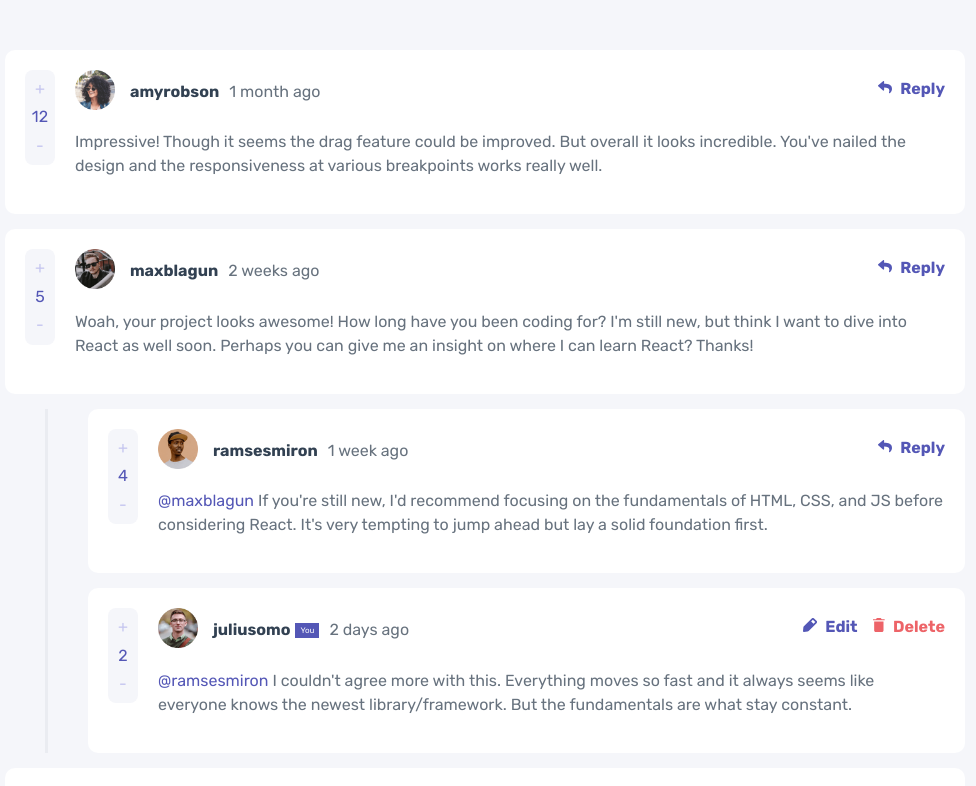
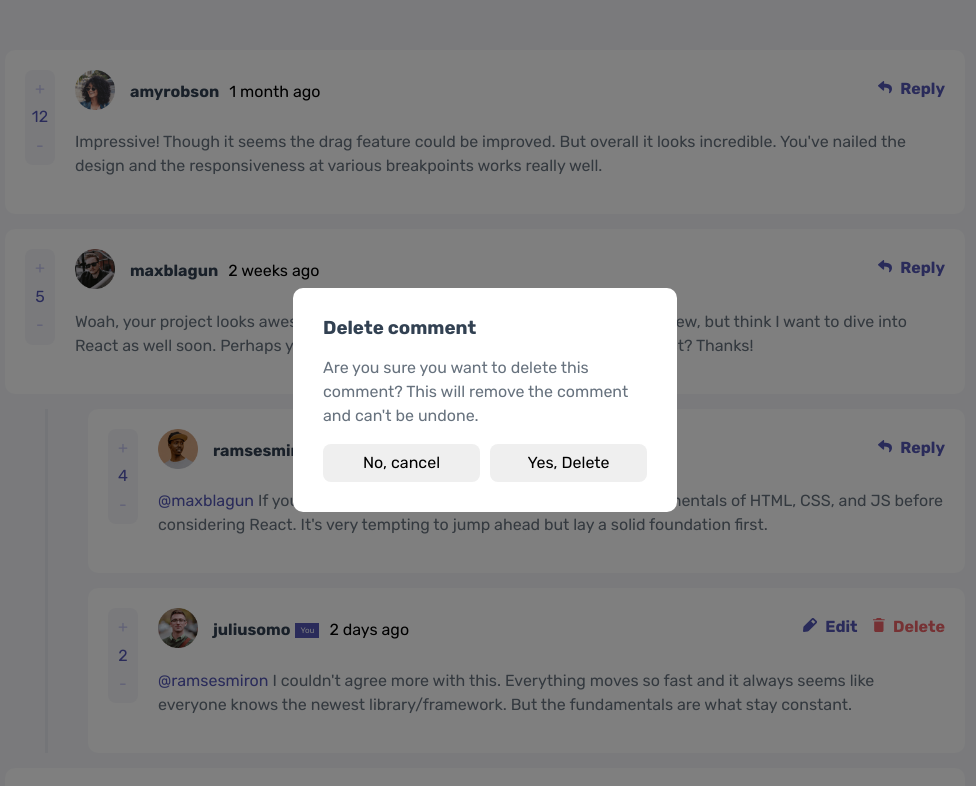
Before and after one commit to Kerri-AnnBates/interactive-comments, a React (Create React App) app in the folder client/: page / in a window 1280 px wide. Shown: the top 786 px of the page, without its empty margins (155-1131 px from the left). Built offline with nearby package versions, Linux system fonts and the light colour scheme.

Commit message:
init styles for modal

```diff
--- a/client/src/styles/css/app.css
+++ b/client/src/styles/css/app.css
@@ -350,10 +350,17 @@ body {
   min-height: 100%;
   background-color: #f5f6fa;
   padding: 50px 0;
+  position: relative;
 }
 
 p {
   line-height: 1.5rem;
+  color: #67727e;
+}
+
+h1, h2, h3, h4, h5, h6 {
+  color: #324152;
+  margin: 0;
 }
 
 .container {
@@ -367,8 +374,16 @@ img {
   max-width: 100%;
 }
 
+button {
+  display: inline-block;
+  padding: 10px 25px;
+  border-radius: 8px;
+  border: none;
+}
+
 button:hover {
   cursor: pointer;
+  background-color: #9b9dd5;
 }
 
 .replies {
@@ -378,10 +393,6 @@ button:hover {
 }
 
 .primary-btn {
-  display: inline-block;
-  padding: 10px 25px;
-  border-radius: 8px;
-  border: none;
   background-color: #5457b6;
   color: #ffffff;
 }
@@ -405,7 +416,6 @@ textarea:focus {
   background-color: #ffffff;
   padding: 20px;
   border-radius: 10px;
-  color: #67727e;
   position: relative;
 }
 
@@ -444,9 +454,6 @@ textarea:focus {
     right: auto;
     bottom: auto;
   }
-}
-.comment-editor button:hover {
-  background-color: #9b9dd5;
 }
 
 .comment {
@@ -553,3 +560,33 @@ textarea:focus {
     align-items: center;
   }
 }
+
+.modal {
+  background-color: rgba(0, 0, 0, 0.5);
+  position: absolute;
+  top: 0;
+  bottom: 0;
+  right: 0;
+  left: 0;
+  height: 100vh;
+  display: flex;
+  align-items: center;
+  justify-content: center;
+}
+
+.modal-container {
+  width: 30%;
+  background-color: #ffffff;
+  padding: 30px;
+  border-radius: 10px;
+}
+
+.modal-actions {
+  display: flex;
+}
+.modal-actions button {
+  width: 50%;
+}
+.modal-actions button:first-of-type {
+  margin-right: 10px;
+}
--- a/client/src/styles/sass/_base.scss
+++ b/client/src/styles/sass/_base.scss
@@ -11,10 +11,17 @@ body {
     min-height: 100%;
     background-color: $veryLightGrey;
     padding: 50px 0;
+    position: relative;
 }
 
 p {
     line-height: 1.5rem;
+    color: $greyishBlue;
+}
+
+h1,h2,h3,h4,h5,h6 {
+    color: $darkBlue;
+    margin: 0;
 }
 
 .container {
@@ -28,8 +35,16 @@ img {
     max-width: 100%;
 }
 
+button {
+    display: inline-block;
+    padding: 10px 25px;
+    border-radius: 8px;
+    border: none;
+}
+
 button:hover {
     cursor: pointer;
+    background-color: lighten($color: $moderateBlue, $amount: 20%);
 }
 
 // Replies
@@ -40,10 +55,6 @@ button:hover {
 }
 
 .primary-btn {
-    display: inline-block;
-    padding: 10px 25px;
-    border-radius: 8px;
-    border: none;
     background-color: $moderateBlue;
     color: $white;
 }
--- a/client/src/styles/sass/_comment.scss
+++ b/client/src/styles/sass/_comment.scss
@@ -3,7 +3,6 @@
     background-color: $white;
     padding: 20px;
     border-radius: 10px;
-    color: $greyishBlue;
     position: relative;
 }
 
@@ -42,10 +41,6 @@
             position: relative;
             right: auto;
             bottom: auto;
-        }
-
-        &:hover {
-            background-color: lighten($color: $moderateBlue, $amount: 20%);
         }
     }
 }
--- /dev/null
+++ b/client/src/styles/sass/_modal.scss
@@ -0,0 +1,31 @@
+.modal {
+    background-color: rgba(0,0,0,0.5);
+    position: absolute;
+    top: 0;
+    bottom: 0;
+    right: 0;
+    left: 0;
+    height: 100vh;
+    display: flex;
+    align-items: center;
+    justify-content: center;
+}
+.modal-container {
+    width: 30%;
+    background-color: $white;
+    padding: 30px;
+    border-radius: 10px;
+}
+
+.modal-actions {
+    display: flex;
+    // justify-content: space-between;
+
+    button {
+        width: 50%;
+
+        &:first-of-type {
+            margin-right: 10px;
+        }
+    }
+}
--- a/client/src/styles/sass/app.scss
+++ b/client/src/styles/sass/app.scss
@@ -3,3 +3,4 @@
 @import 'base';
 @import 'comment';
 @import 'vote';
+@import 'modal';
```
